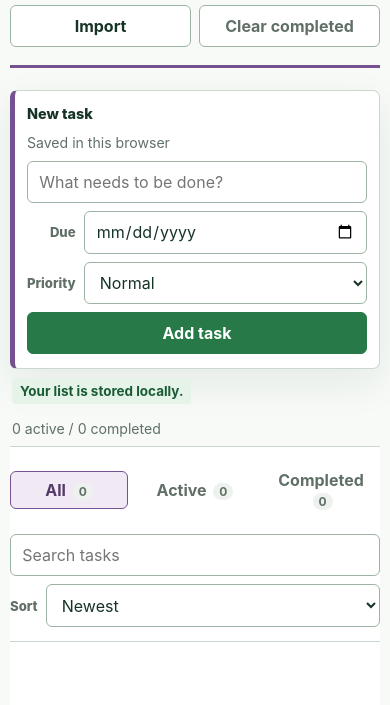
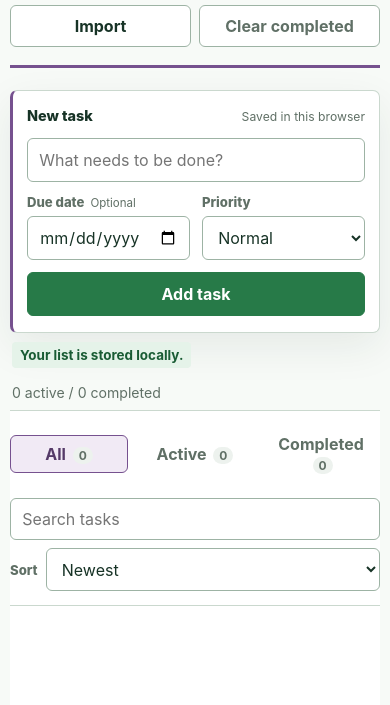
Before and after one commit to davidbreyer/todo-lizard, a plain HTML site: page index.html in a window 390 px wide. Shown: the part 139-844 px from the top of the page. Drawn offline with Linux system fonts and the light colour scheme.

Commit message:
Refine the new-task form for phone screens

```diff
--- a/index.html
+++ b/index.html
@@ -4,15 +4,15 @@
     <meta charset="utf-8">
     <meta name="viewport" content="width=device-width, initial-scale=1">
     <title>To Do Lizard</title>
-    <link rel="icon" type="image/png" href="assets/apple-icon.png?v=20261118-0943">
-    <link rel="apple-touch-icon" href="assets/apple-icon.png?v=20261118-0943">
-    <link rel="stylesheet" href="styles.css?v=20261118-0943">
+    <link rel="icon" type="image/png" href="assets/apple-icon.png?v=20261118-1009">
+    <link rel="apple-touch-icon" href="assets/apple-icon.png?v=20261118-1009">
+    <link rel="stylesheet" href="styles.css?v=20261118-1009">
   </head>
   <body>
     <main class="app-shell">
       <header class="top-bar">
         <div class="brand-lockup">
-          <img src="assets/yelling-lizard-logo.png?v=20261118-0943" alt="" class="brand-logo" width="72" height="72">
+          <img src="assets/yelling-lizard-logo.png?v=20261118-1009" alt="" class="brand-logo" width="72" height="72">
           <div>
             <p class="eyebrow">Browser-stored task list</p>
             <div class="title-row">
@@ -37,18 +37,24 @@
           <span class="storage-note">Saved in this browser</span>
         </div>
         <form id="taskForm" class="task-form">
+          <div class="task-field task-title-field">
             <label class="sr-only" for="taskTitle">Task</label>
             <input id="taskTitle" class="task-title-input" type="text" maxlength="300" autocomplete="off" placeholder="What needs to be done?" required>
+          </div>
 
-          <label class="field-label" for="taskDueDate">Due</label>
+          <div class="task-field">
+            <label class="field-label" for="taskDueDate">Due date <span class="field-optional">Optional</span></label>
             <input id="taskDueDate" type="date">
+          </div>
 
+          <div class="task-field">
             <label class="field-label" for="taskPriority">Priority</label>
             <select id="taskPriority">
               <option value="normal">Normal</option>
               <option value="high">High</option>
               <option value="low">Low</option>
             </select>
+          </div>
 
           <button type="submit" class="primary-button">Add task</button>
         </form>
@@ -93,7 +99,7 @@
         <span>
           <a href="https://www.davidbreyer.com/tools/terms/">Terms/Privacy</a>
           <a href="https://github.com/davidbreyer/todo-lizard" target="_blank" rel="noopener noreferrer">GitHub</a>
-          <span id="releaseStamp" data-version>Version: 20261118-0943</span>
+          <span id="releaseStamp" data-version>Version: 20261118-1009</span>
         </span>
       </footer>
     </main>
@@ -126,6 +132,6 @@
       </li>
     </template>
 
-    <script src="script.js?v=20261118-0943"></script>
+    <script src="script.js?v=20261118-1009"></script>
   </body>
 </html>
--- a/script.js
+++ b/script.js
@@ -2,7 +2,7 @@ const STORAGE_KEY = "todo-lizard:v1";
 const SETTINGS_KEY = "todo-lizard:settings:v1";
 const MAX_IMPORT_BYTES = 1_000_000;
 const MAX_TASKS = 5000;
-const appRelease = "20261118-0943";
+const appRelease = "20261118-1009";
 
 const taskForm = document.querySelector("#taskForm");
 const taskTitle = document.querySelector("#taskTitle");
--- a/styles.css
+++ b/styles.css
@@ -215,9 +215,11 @@ h1 {
 
 .composer-heading {
   display: flex;
+  align-items: baseline;
+  flex-wrap: wrap;
   justify-content: space-between;
-  gap: 12px;
-  margin-bottom: 10px;
+  gap: 4px 12px;
+  margin-bottom: 14px;
 }
 
 .control-group-title {
@@ -233,9 +235,54 @@ h1 {
 
 .task-form {
   display: grid;
-  grid-template-columns: minmax(260px, 1fr) auto 165px auto 130px auto;
-  align-items: center;
-  gap: 8px;
+  grid-template-columns: minmax(220px, 1fr) 190px 130px auto;
+  align-items: end;
+  gap: 12px;
+}
+
+.task-field {
+  display: grid;
+  gap: 6px;
+  min-width: 0;
+}
+
+.task-field input,
+.task-field select {
+  width: 100%;
+  min-width: 0;
+  max-width: 100%;
+  height: 44px;
+  font-size: 1rem;
+}
+
+.task-field input[type="date"] {
+  appearance: none;
+  -webkit-appearance: none;
+}
+
+.task-field input[type="date"]::-webkit-date-and-time-value {
+  min-height: 1.2em;
+  text-align: left;
+}
+
+.task-field input[type="date"]::-webkit-datetime-edit {
+  padding: 0;
+}
+
+.task-form .primary-button {
+  min-height: 44px;
+}
+
+.task-field .field-label {
+  display: flex;
+  align-items: baseline;
+  flex-wrap: wrap;
+  gap: 2px 6px;
+}
+
+.field-optional {
+  font-size: 0.72rem;
+  font-weight: 400;
 }
 
 .task-title-input {
@@ -500,10 +547,10 @@ h1 {
   }
 
   .task-form {
-    grid-template-columns: minmax(0, 1fr) auto 150px;
+    grid-template-columns: repeat(2, minmax(0, 1fr));
   }
 
-  .task-title-input {
+  .task-title-field {
     grid-column: 1 / -1;
   }
 
@@ -546,24 +593,15 @@ h1 {
   }
 
   .composer-panel {
-    padding: 14px 12px;
+    padding: 16px 14px;
+    border-left-width: 3px;
   }
 
-  .task-form {
-    grid-template-columns: auto minmax(0, 1fr);
-  }
-
-  .task-form .field-label {
-    text-align: right;
-  }
-
-  .task-form .primary-button,
-  .task-title-input {
-    grid-column: 1 / -1;
+  .composer-heading .storage-note {
+    font-size: 0.76rem;
   }
 
   .status-row,
-  .composer-heading,
   .app-footer {
     align-items: flex-start;
     flex-direction: column;
```
Lines whose indentation alone changed are shown as unchanged.
